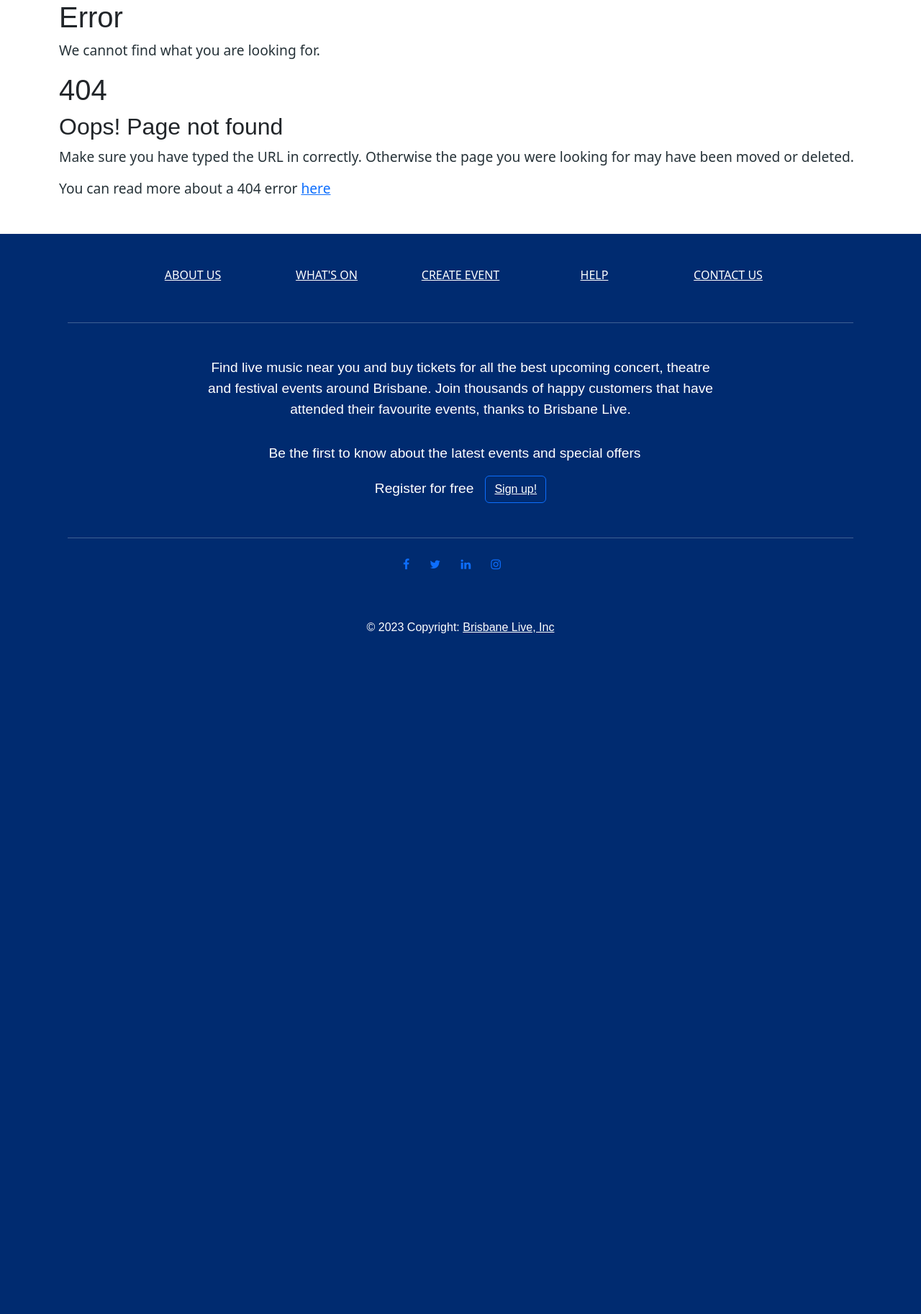
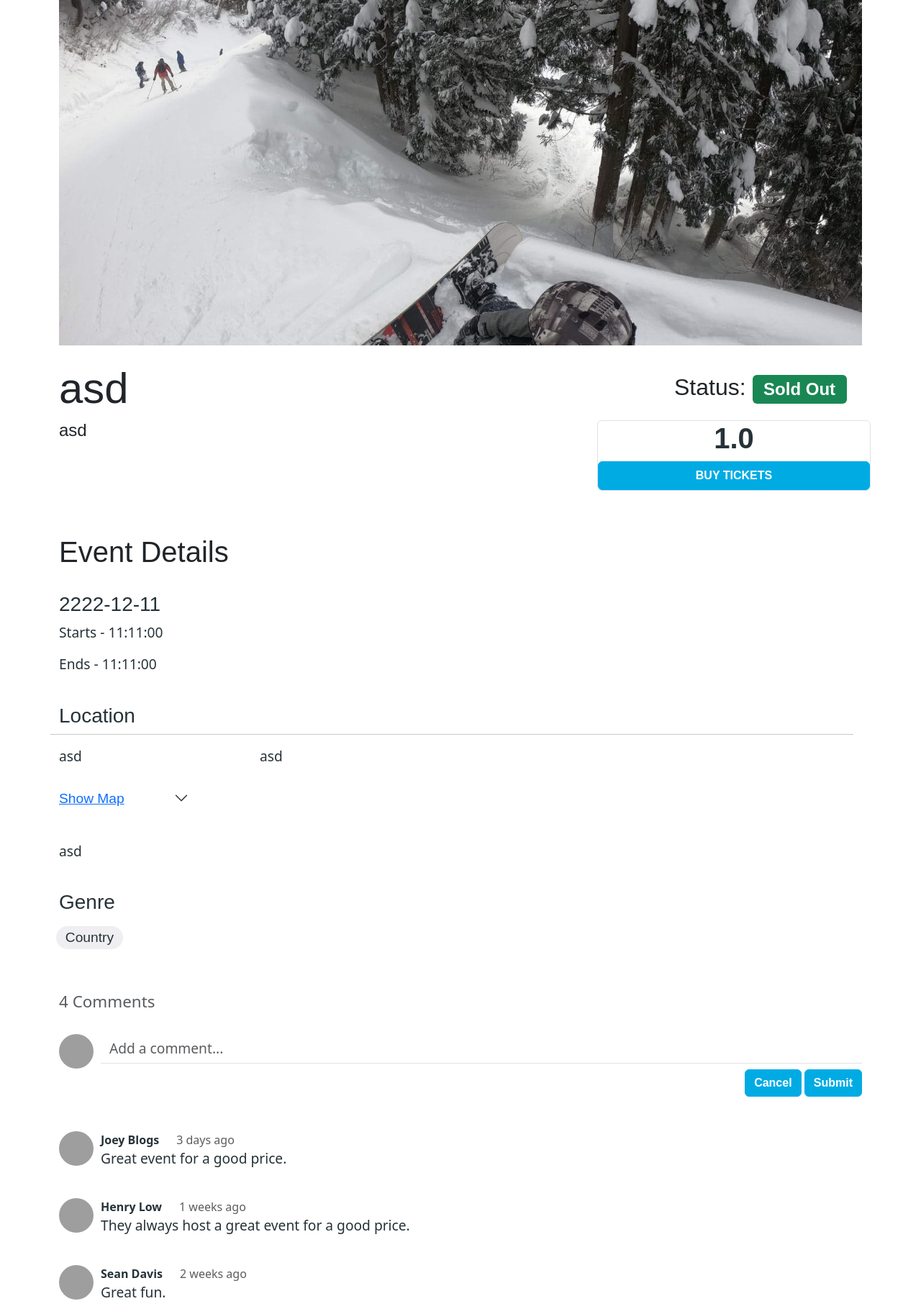
Before and after one commit to adambona/a3_group6, a Flask app: page /6 in a window 1280 px wide. Shown: the part 152-1978 px from the top of the page at 72% size. Before the commit the page ends 1032 px from the top, so only its background shows below. Run offline with Flask 3, Linux system fonts and the light colour scheme; some libraries are stand-ins or nearby versions; grey boxes are pictures that could not be loaded.

Commit message:
Revert "Comments"

```diff
--- a/website/createEvent.py
+++ b/website/createEvent.py
@@ -1,7 +1,5 @@
-
-from .forms import createEventForm, orderForm, CommentForm
-from .models import Event, Order, Artist, Comment
-
+from .forms import createEventForm, orderForm
+from .models import Event, Order, Artist
 from flask import Blueprint, render_template, request, redirect, url_for, flash
 from . import db
 import os
@@ -9,8 +7,7 @@ from werkzeug.utils import secure_filename
 from flask_login import login_required, current_user
 from sqlalchemy.sql import func
 
-#bp = Blueprint('createEvent', __name__)
-bp = Blueprint('createEvent', __name__, url_prefix='/event')
+bp = Blueprint('createEvent', __name__)
 
 @bp.route('/<int:id>', methods=['GET', 'POST'])
 def show(id):
@@ -44,12 +41,6 @@ def show(id):
             db.session.commit()
             flash('Tickets Purchased Succesfully')
             return redirect(url_for('createEvent.show', id=id))
-
-
-        # create the comment form
-    cform = CommentForm()
-    return render_template('event-details.html', event=event, form=cform)
-
 
 # Remove remaining tickets ?
     return render_template('event-details.html', event=event, form=form, remaining=tickets_remaining)
@@ -110,23 +101,3 @@ def check_upload_file(form):
   #save the file and return the db upload path
   fp.save(upload_path)
   return db_upload_path
-
-@bp.route('/<event>/comment', methods=['GET', 'POST'])
-@login_required
-def comment(event):
-    form = CommentForm()
-    # get the destination object associated to the page and the comment
-    event_obj = Event.query.filter_by(id=event).first()
-    if form.validate_on_submit():
-        # read the comment from the form
-        comment = Comment(text=form.text.data,
-                          events=event_obj,
-                          #user=current_user
-                          )
-        db.session.add(comment)
-        db.session.commit()
-
-        # flashing a message which needs to be handled by the html
-        flash('Your comment has been added', 'success')
-        print('Your comment has been added', 'success')
-    return redirect(url_for('createEvent.show', id=event))
--- a/website/forms.py
+++ b/website/forms.py
@@ -1,10 +1,6 @@
 
 from flask_wtf import FlaskForm, Form
 from wtforms.fields import TextAreaField, SubmitField, StringField, PasswordField, SelectField, TimeField, IntegerField, DateField, RadioField, BooleanField, FormField, FieldList
-
-from flask_wtf.file import FileRequired, FileField, FileAllowed
-ALLOWED_FILE = ['PNG','JPG','png','jpg', 'jpeg', 'JPEG']
-
 from wtforms.validators import InputRequired, Length, Email, EqualTo, NumberRange, Regexp, ValidationError
 from datetime import datetime, date
 
@@ -36,10 +32,8 @@ class createEventForm(FlaskForm):
     genre=SelectField("Genre", choices=["Pop", "DanceEDM","Hiphop & Rap", "R&B","Latin","Rock", "Metal", "Country", "Folk/Acoustic", "Classical", "Jazz", "Blues", "Easy Listening", "New Age","World/Traditional Folk", "Others"])
     name=StringField("Event name", validators=[InputRequired()])
     artist_names=StringField("Artists", validators=[InputRequired()])
-
     # status=SelectField("Event status", choices=["Open", "Inactive", "Sold Out", "Cancelled"]) Shouldnt be able to enter an inactive event ?
     status=SelectField("Event status", choices=["Open"])
-
     event_date=DateField("Event date", validators=[InputRequired()])
     start_time=TimeField("Start time")
     end_time=TimeField("End time")
@@ -55,6 +49,8 @@ class createEventForm(FlaskForm):
             raise ValidationError('Date must be in the future')
 
 
+
+
 class orderForm(FlaskForm):
     num_tickets=IntegerField("Number of tickets", validators=[InputRequired(), NumberRange(min=1,max=5)])
     first_name=StringField("First name", validators=[InputRequired(), Length(min=1,max=20)])
@@ -68,6 +64,6 @@ class orderForm(FlaskForm):
     confirm2=BooleanField("I confirm my details are correct", validators=[InputRequired()])
     submit=SubmitField('Process Payment')
 
-class CommentForm(FlaskForm):
-  text = TextAreaField('Comment', [InputRequired()])
-  submit = SubmitField('Create')
+
+
+# Custom validators
--- a/website/models.py
+++ b/website/models.py
@@ -83,8 +83,6 @@ class Event(db.Model):
     genre = db.Column(db.Integer, db.ForeignKey('genres.id'))
     location = db.Column(db.Integer, db.ForeignKey('locations.id'))
     artist_names = db.relationship('Artist', backref='events')
-    comments = db.relationship('Comment', backref='events')
-
 
 class Location(db.Model):
     """
--- a/website/myAccount.py
+++ b/website/myAccount.py
@@ -26,7 +26,6 @@ def myEvents():
     return render_template('my-events.html', events=events)
 
 
-
 @bp.route('/order-history/search')
 def search():
 
--- a/website/templates/base.html
+++ b/website/templates/base.html
@@ -60,9 +60,7 @@
                             {% endif %}
                         </ul>
 
-
                         {% if  request.endpoint  == 'main.index' or request.endpoint == 'main.search' or request.endpoint == 'main.searchGenre' %}
-
                         <ul class="navbar-nav col-4">
                             <li class="nav-item">
                                 <form class="form-inline d-flex flex-nowrap me-3 mt-3" action="{{url_for('main.search')}}" >
@@ -71,7 +69,6 @@
                                   </form>
                             </li>
                         </ul>
-
 
                         {% elif request.endpoint  == 'myAccount.orderHistory' or request.endpoint == 'myAccount.search' %}
                         <ul class="navbar-nav col-4">
@@ -84,7 +81,6 @@
                         </ul>
 
                         {% endif %}
-
 
                     </div>
                 </nav>
--- a/website/templates/event-details.html
+++ b/website/templates/event-details.html
@@ -134,12 +134,8 @@
                             <div class="modal-body">
 
                                 <!-- Working Ticket Remaining -->
-                                {% if remaining < 5 %}
-                                <p>Hurry only {{remaining}} Tickets Remaining </p>
-
                                 {% if remaining < 10 %}
                                 <p class="text-danger">Tickets are almost sold out!</p>
-
                                 {% endif %}
 
                                 {% if current_user.is_authenticated %}
@@ -237,16 +233,85 @@
                             <span class="badge rounded-pill" id="badge-custom">{{event.genre}}</span>
                         </div>
 
-                        <div class="row border-bottom">
-                            {{wtf.render_form(form,"/event/{0}/comment".format(event.id))}}
-                            {% for comment in event.comments %}
-                            <div class="col-md-12">
-                              <b>{{comment.user.name}} <span class="ml-2 text-muted">{{comment.date_posted.strftime("%m/%d/%Y, %H:%M:%S")}}</span></b>
-                              <p>{{comment.text}}</p>
+                        <div class="d-flex flex-column mt-4 pb-0 mb-0">
+                            <div class="text-muted mb-1 pt-4" id="num-comments">4 Comments</div>
+                            <div class="d-flex my-4 comment-section">
+                                <img src="./IMG/blank-profile-picture-973460_960_720.webp" alt="profile picture"
+                                    class="rounded-circle mr-2 ">
+                                <div class="flex-grow-1">
+                                    <input class="form-control border-0 rounded-0 border-bottom input-text"
+                                        type="text" placeholder="Add a comment..." id="comment">
+                                    <div class="d-flex justify-content-end mt-1 gap-2 mt-2" id="button-group">
+                                        <div class="input-group-append">
+                                            <button class="btn btn-primary btn-md mr-2"
+                                                type="button">Cancel</button>
+                                            <button class="btn btn-primary btn-md" type="button">Submit</button>
+                                        </div>
+                                    </div>
+                                </div>
                             </div>
-                            {% endfor %}
                         </div>
-
+                    </div>
+                    <div class="my-4">
+                        <div class="d-flex comment-section">
+                            <img src="./IMG/blank-profile-picture-973460_960_720.webp" alt="profile picture"
+                                class="rounded-circle mr-2">
+                            <div>
+                                <div class="d-flex justify-content-between align-items-center">
+                                    <div class="row row-cols-auto">
+                                        <p class="mb-0 align-self-center username">Joey Blogs</p>
+                                        <p class="mb-0 text-muted self-center date-posted">3 days ago</p>
+                                    </div>
+                                </div>
+                                <p class="mt-0">Great event for a good price. </p>
+                            </div>
+                        </div>
+                    </div>
+                    <div class="my-4">
+                        <div class="d-flex comment-section">
+                            <img src="./IMG/blank-profile-picture-973460_960_720.webp" alt="profile picture"
+                                class="rounded-circle mr-2">
+                            <div>
+                                <div class="d-flex justify-content-between">
+                                    <div class="row row-cols-auto">
+                                        <p class="mb-0 align-self-center username">Henry Low</p>
+                                        <p class="mb-0 text-muted self-center date-posted">1 weeks ago</p>
+                                    </div>
+                                </div>
+                                <p class="mt-0">They always host a great event for a good price. </p>
+                            </div>
+                        </div>
+                    </div>
+                    <div class="my-4">
+                        <div class="d-flex comment-section">
+                            <img src="./IMG/blank-profile-picture-973460_960_720.webp" alt="profile picture"
+                                class="rounded-circle mr-2">
+                            <div>
+                                <div class="d-flex justify-content-between">
+                                    <div class="row row-cols-auto">
+                                        <p class="mb-0 align-self-center username">Sean Davis</p>
+                                        <p class="mb-0 text-muted self-center date-posted">2 weeks ago</p>
+                                    </div>
+                                </div>
+                                <p class="mt-0">Great fun. </p>
+                            </div>
+                        </div>
+                    </div>
+                    <div class="my-4">
+                        <div class="d-flex comment-section">
+                            <img src="./IMG/blank-profile-picture-973460_960_720.webp" alt="profile picture"
+                                class="rounded-circle mr-2">
+                            <div>
+                                <div class="d-flex justify-content-between">
+                                    <div class="row row-cols-auto">
+                                        <p class="mb-0 align-self-center username">Dally Johns</p>
+                                        <p class="mb-0 text-muted self-center date-posted">1 month ago</p>
+                                    </div>
+                                </div>
+                                <p class="mt-0">Will definetly be attending the next one. Always a great atmosphere
+                                    at the Brookfield Rose Farm. </p>
+                            </div>
+                        </div>
                     </div>
                 </div>
             </div>
--- a/website/templates/index.html
+++ b/website/templates/index.html
@@ -88,10 +88,10 @@
 
                                <div class="d-grid gap-2 d-flex justify-content-end flex-wrap"
                                    id="event-card-btn">
-                                   <a href="/event/{{event.id}}"
+                                   <a href="/{{event.id}}"
                                        class="btn btn-primary btn-md flex-shrink-1">MORE
                                        INFORMATION</a>
-                                   <a href="/event/{{event.id}}"
+                                   <a href="/{{event.id}}"
                                        class="btn btn-primary btn-md flex-shrink-1">GET TICKETS</a>
                                </div>
                            </div>
```
